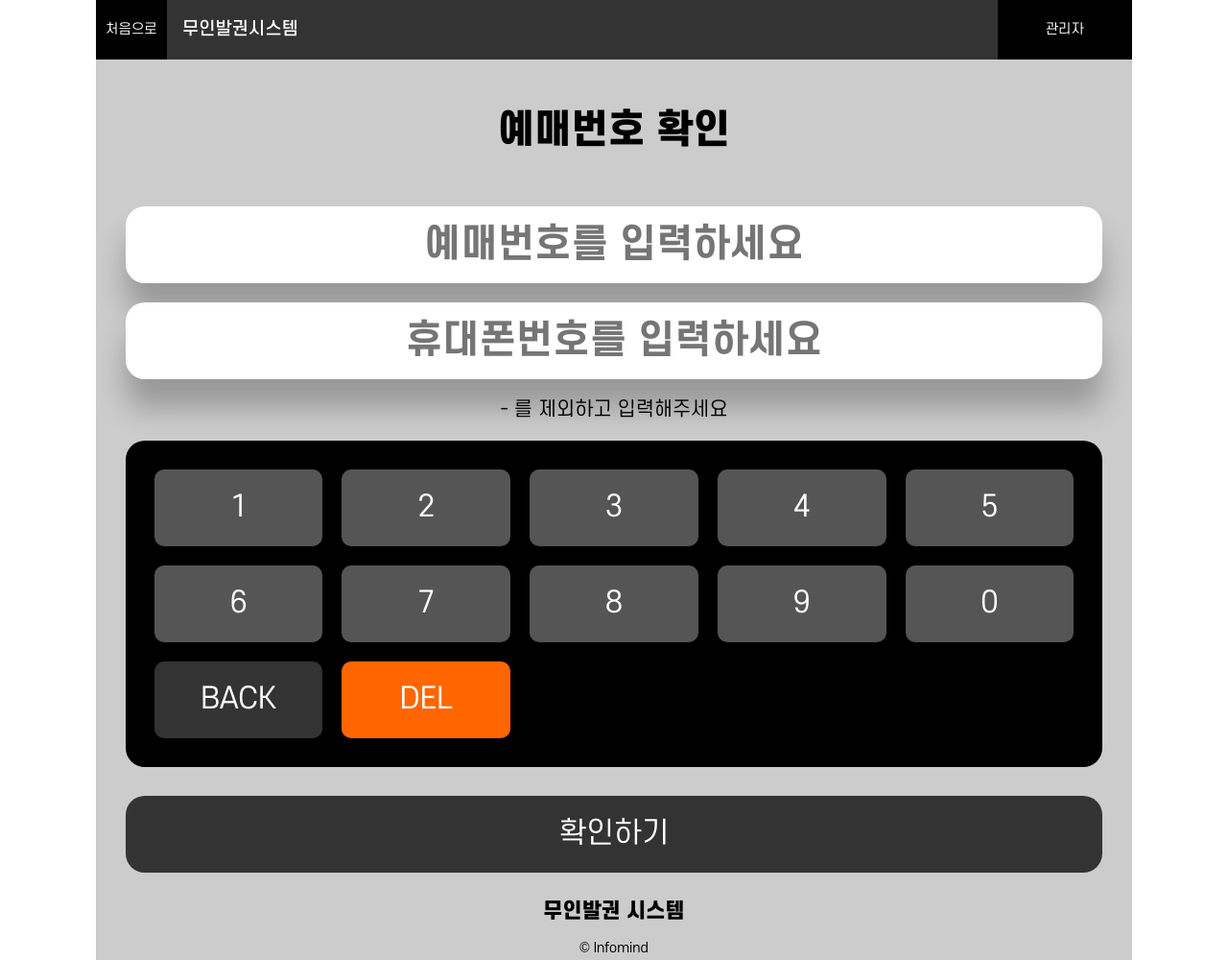
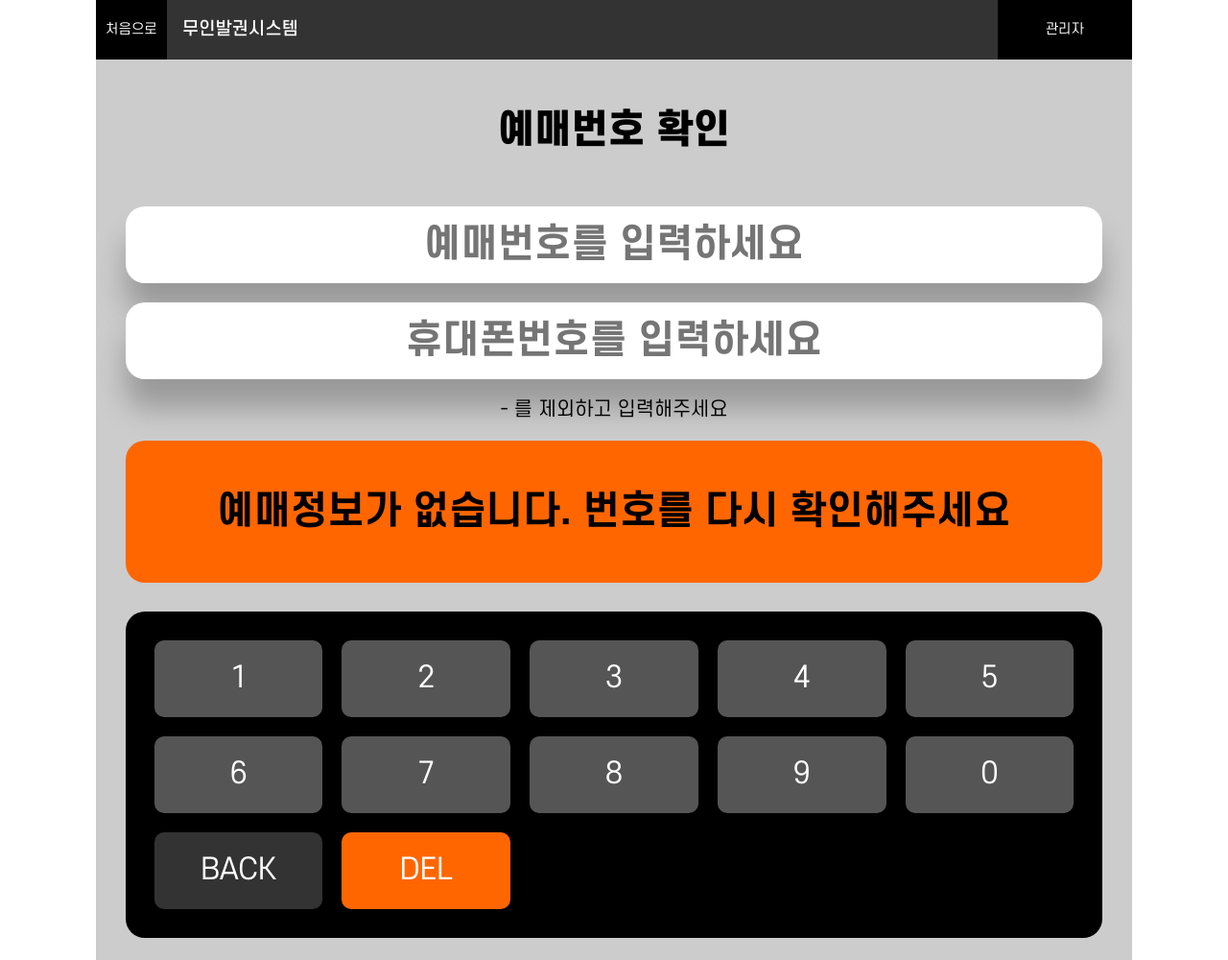
Before and after one commit to infoux/touch-artcenter, a plain HTML site: page sub-numcheck.html in a window 1280 px wide. Shown: the top 1000 px of the page at 96% size. Drawn offline with Linux system fonts and the light colour scheme.

Commit message:
예매번호 메시지 추가

```diff
--- a/source/css/style.scss
+++ b/source/css/style.scss
@@ -551,6 +551,23 @@ body {
 
                             }
 
+                            div.message {
+
+                                background:transparent;
+                                color:transparent;
+                                text-align:center;
+                                padding:50px 0;
+                                font-size:40px;
+                                font-weight:600;
+                                margin-bottom:30px;
+                                border-radius:20px;
+
+                                &.on {
+                                    background:#FF6600;
+                                    color:#000;
+                                }
+                            }
+
                             button.submit {
                                 height:80px;
                                 border-radius:20px;
--- a/sub-numcheck.html
+++ b/sub-numcheck.html
@@ -56,7 +56,9 @@
                             <input id="mobile" class="forkeypad" type="text" placeholder="휴대폰번호를 입력하세요">
                             <i class="information">- 를 제외하고 입력해주세요</i>
 
-
+                            <div class="message on">
+                                예매정보가 없습니다. 번호를 다시 확인해주세요
+                            </div>
 
 
 
```
Also changed, not shown: source/css/style.css, 1 other file.
